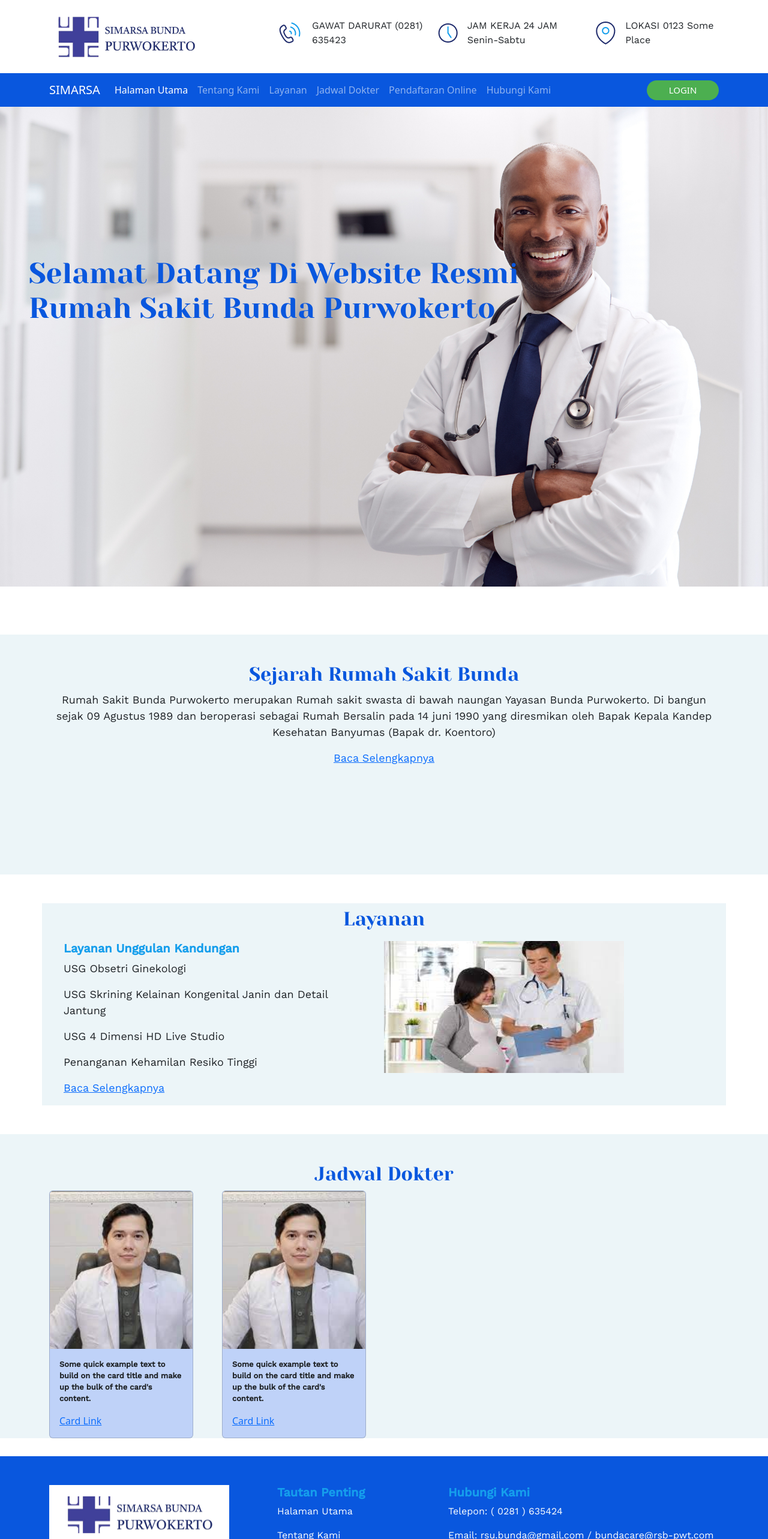
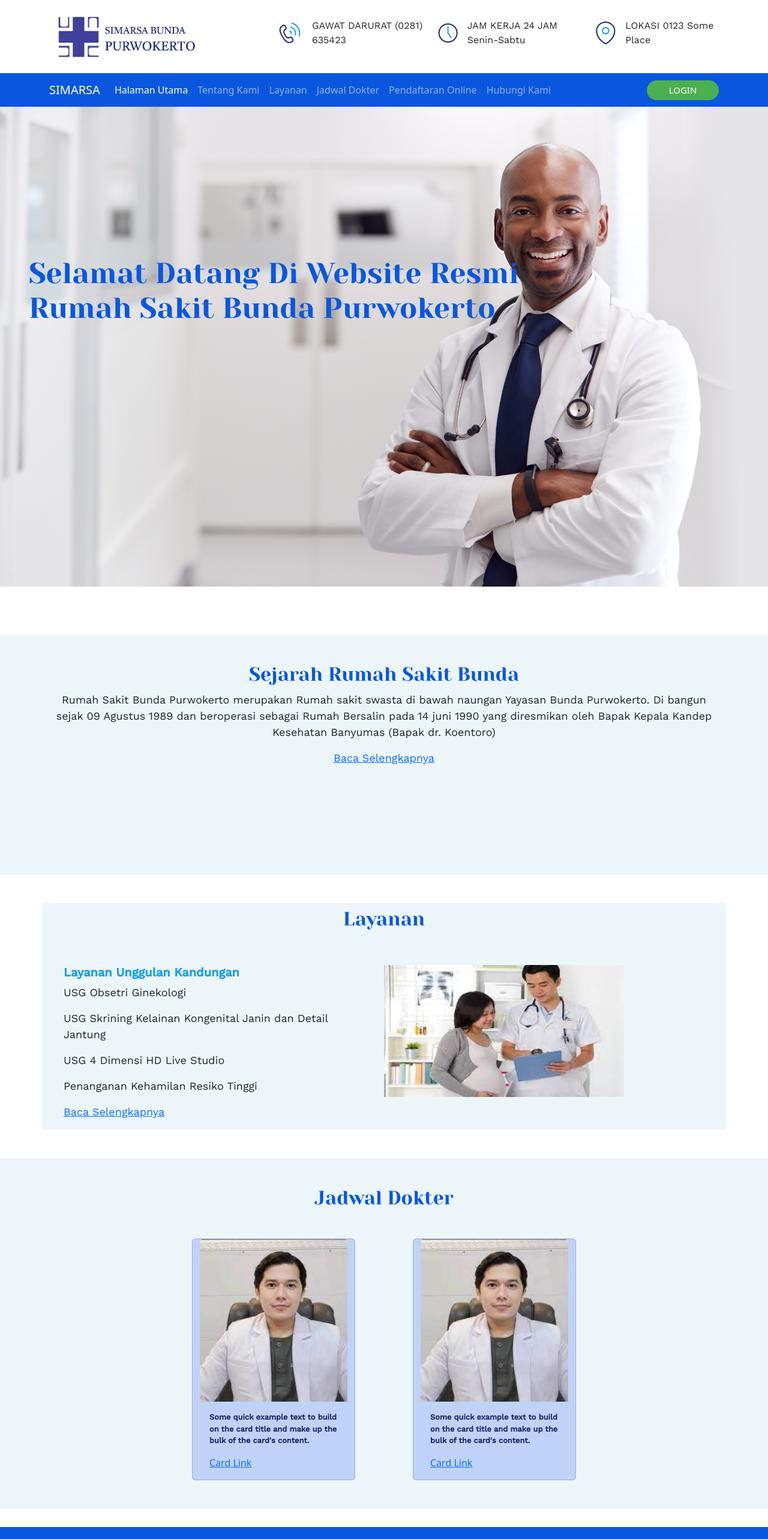
Before and after one commit to FirstyanAgeng/MacroChallenge-Af-Group1-Simarsa, a React (Create React App) app: page / in a window 1280 px wide. Shown: the top 2566 px of the page at 60% size. Built offline with nearby package versions, Linux system fonts and the light colour scheme.

Commit message:
update tampilan beranda

```diff
--- a/src/pages/Beranda.jsx
+++ b/src/pages/Beranda.jsx
@@ -8,10 +8,12 @@
   return (
     <Layout>
       <div className="beranda">
+        <div className="background-filter2">
           <h1 className="ms-5 judul">
             Selamat Datang Di Website Resmi <br />
             Rumah Sakit Bunda Purwokerto
           </h1>
+        </div>
       </div>
       <div className="beranda-content">
         <Container>
@@ -29,7 +31,7 @@
         </Container>
       </div>
       <div className="beranda-layanan container my-5 h-50">
-        <h2 className="text-center p-2">Layanan</h2>
+        <h2 className="text-center p-2 mb-5">Layanan</h2>
         <Container>
           <Row className="container">
             <Col>
@@ -48,35 +50,31 @@
           </Row>
         </Container>
       </div>
-      <div className="beranda-jadwal">
+      <div className="beranda-jadwal pb-5">
         <Container>
           <h2 className="pt-5 text-center">Jadwal Dokter</h2>
-          <Row className="justify-content-center">
-            <Col>
-              <Stack direction="horizontal" gap="5">
-                <Card style={{ width: "15rem" }} className="isi-kartu">
+          <Row className="justify-content-center tengah mt-5">
+            <Card style={{ width: "17rem" }} className="isi-kartu me-5">
               <Card.Img variant="top" src={Dok} />
               <Card.Body>
                 <Card.Text>
-                      Some quick example text to build on the card title and
-                      make up the bulk of the card's content.
+                  Some quick example text to build on the card title and make up
+                  the bulk of the card's content.
                 </Card.Text>
                 <Card.Link href="#">Card Link</Card.Link>
               </Card.Body>
             </Card>
 
-                <Card style={{ width: "15rem" }} className="isi-kartu">
+            <Card style={{ width: "17rem" }} className="isi-kartu ms-5">
               <Card.Img variant="top" src={Dok} />
               <Card.Body>
                 <Card.Text>
-                      Some quick example text to build on the card title and
-                      make up the bulk of the card's content.
+                  Some quick example text to build on the card title and make up
+                  the bulk of the card's content.
                 </Card.Text>
                 <Card.Link href="#">Card Link</Card.Link>
               </Card.Body>
             </Card>
-              </Stack>
-            </Col>
           </Row>
         </Container>
       </div>
--- a/src/pages/HubungiKami.jsx
+++ b/src/pages/HubungiKami.jsx
@@ -9,7 +9,7 @@
       <div className="hubungi">
         <Card className="text-dark">
           <Card.Img src={deskDok} alt="Card image" />
-          <Card.ImgOverlay>
+          <Card.ImgOverlay className="background-filter">
             <Container>
               <h1>Hubungi Kami</h1>
             </Container>
--- a/src/pages/JadwalDokter.jsx
+++ b/src/pages/JadwalDokter.jsx
@@ -9,7 +9,7 @@
       <div className="dokter">
         <Card className="text-dark">
           <Card.Img src={deskDok} alt="Card image" />
-          <Card.ImgOverlay>
+          <Card.ImgOverlay className="background-filter">
             <Container>
               <h1>Jadwal Dokter</h1>
             </Container>
--- a/src/pages/Layanan.jsx
+++ b/src/pages/Layanan.jsx
@@ -14,7 +14,7 @@
       <div className="Layanan">
         <Card className="bg-light text-dark">
           <Card.Img src={deskfas} alt="Card image" />
-          <Card.ImgOverlay>
+          <Card.ImgOverlay className="background-filter">
             <Container>
               <h1>Layanan Kami</h1>
             </Container>
--- a/src/pages/TentangKami.jsx
+++ b/src/pages/TentangKami.jsx
@@ -9,7 +9,7 @@
       <div className="tentangKami">
         <Card className="bg-light text-dark tentang">
           <Card.Img src={Rs} alt="Card image" />
-          <Card.ImgOverlay>
+          <Card.ImgOverlay className="background-filter">
             <Container>
               <h1>Tentang Kami</h1>
             </Container>
--- a/src/styles/style.css
+++ b/src/styles/style.css
@@ -19,7 +19,7 @@
 }
 
 .beranda {
-  background: url(../assets/images/background.jpg);
+  background-image: url(../assets/images/background.jpg);
   background-size: cover;
   height: 100vh;
   width: 100%;
@@ -145,6 +145,7 @@
 
 .isi-kartu {
   background-color: #bfd2f8;
+  color: #1f2b6c;
 }
 
 .kartu-layanan {
@@ -179,3 +180,20 @@
   text-decoration: none;
   padding-right: 10px;
 } */
+
+.background-filter {
+  background: rgba(255, 255, 255, 0.5);
+}
+
+.background-filter2 {
+  height: 100vh;
+  background: linear-gradient(
+    268.24deg,
+    #e5e4e8 5%,
+    rgba(235, 234, 239, 0) 10%
+  );
+}
+
+.tengah {
+  margin: 0 auto;
+}
```
Lines whose indentation alone changed are shown as unchanged.
